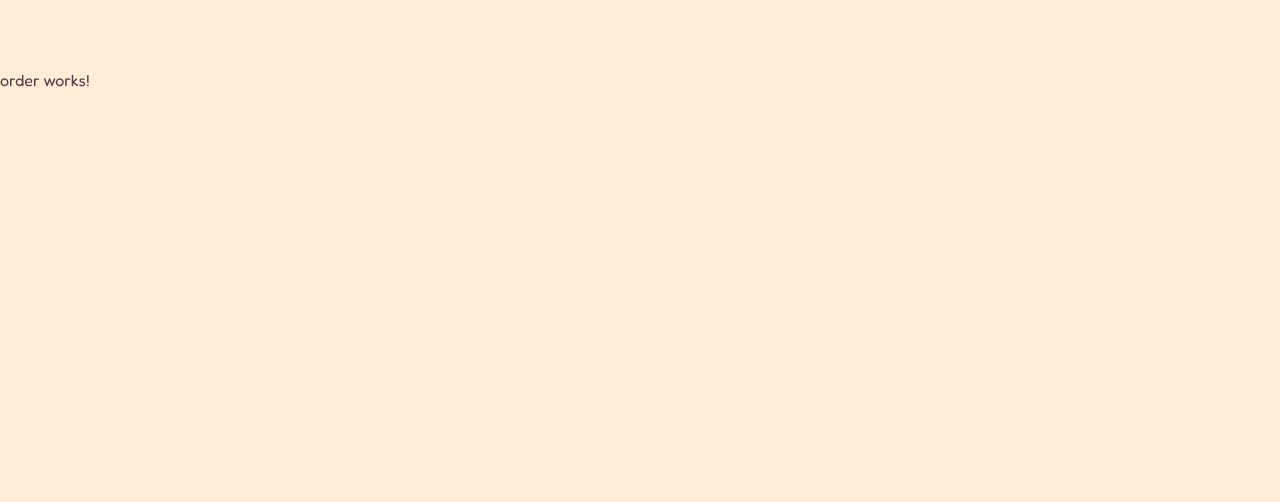
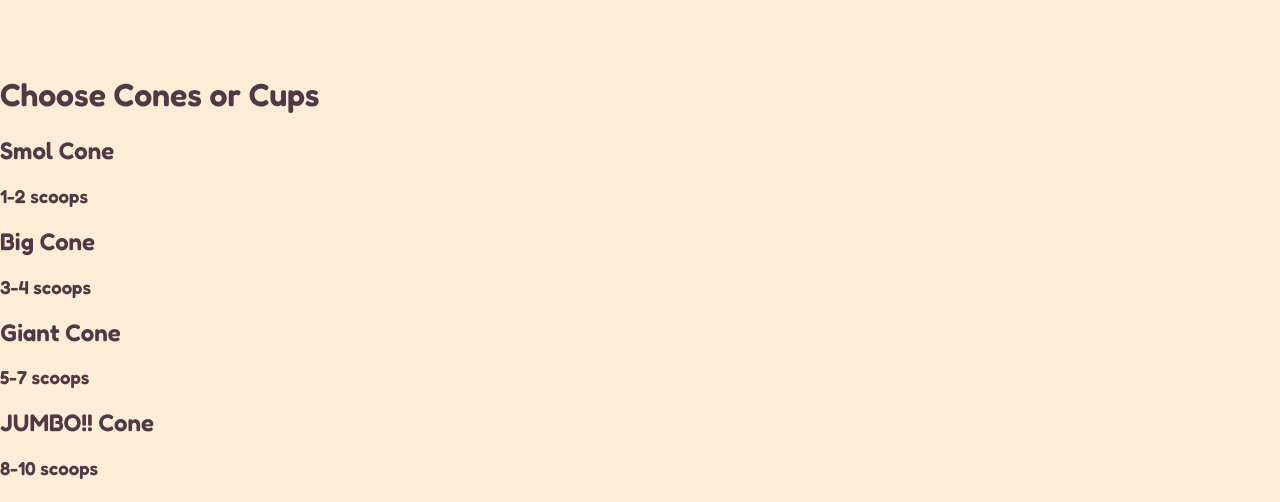
Before and after one commit to davidgabriela/ice-cream-shop, an Angular app in the folder ice-cream-shop/: page /order in a window 1280 px wide. Shown: the part 296-798 px from the top of the page. Built offline with nearby package versions, Linux system fonts and the light colour scheme.

Commit message:
Added order button and mock ice cream cones

```diff
--- a/ice-cream-shop/src/app/flavours/flavours.component.ts
+++ b/ice-cream-shop/src/app/flavours/flavours.component.ts
@@ -1,5 +1,5 @@
 import { Component, OnInit } from '@angular/core';
-import { FLAVOURS } from './mock-flavours';
+import { FLAVOURS } from '../mock-data/mock-flavours';
 
 @Component({
   selector: 'app-flavours',
--- a/ice-cream-shop/src/app/home/home.component.html
+++ b/ice-cream-shop/src/app/home/home.component.html
@@ -2,4 +2,6 @@
   <h1>Monkey Kreams Ice Cream</h1>
   <h2>A large variety of banana flavoured ice cream</h2>
   <a mat-raised-button routerLink="/order"> Order Now! </a>
+
+  <app-flavours></app-flavours>
 </div>
--- /dev/null
+++ b/ice-cream-shop/src/app/mock-data/cone.ts
@@ -0,0 +1,6 @@
+export interface Cone {
+  id: number;
+  name: string;
+  description: string;
+  img_url: string;
+}
--- /dev/null
+++ b/ice-cream-shop/src/app/mock-data/mock-cones.ts
@@ -0,0 +1,13 @@
+import { Cone } from "./cone";
+
+export const CONES: Cone[] = [
+  { id: 21, name: 'Smol Cone', description: '1-2 scoops', img_url: "" },
+  { id: 22, name: 'Big Cone', description: '3-4 scoops', img_url: "" },
+  { id: 23, name: 'Giant Cone', description: '5-7 scoops', img_url: "" },
+  { id: 24, name: 'JUMBO!! Cone', description: '8-10 scoops', img_url: "" },
+  { id: 25, name: 'Waffle Bowl', description: '3-5 scoops', img_url: "" },
+  { id: 26, name: 'Smol Cup', description: '1-2 scoops', img_url: "" },
+  { id: 27, name: 'Big Cup', description: '3-4 scoops', img_url: "" },
+  { id: 28, name: 'Giant Cup', description: '5-7 scoops', img_url: "" },
+  { id: 29, name: 'JUMBO!! Cup', description: '8-10 scoops', img_url: "" },
+];
--- a/ice-cream-shop/src/app/order/order.component.html
+++ b/ice-cream-shop/src/app/order/order.component.html
@@ -1 +1,7 @@
-<p>order works!</p>
+<div class="container">
+  <h1>Choose Cones or Cups</h1>
+  <div *ngFor="let cone of cones">
+    <h2>{{ cone.name }}</h2>
+    <h3>{{ cone.description }}</h3>
+  </div>
+</div>
--- a/ice-cream-shop/src/app/order/order.component.ts
+++ b/ice-cream-shop/src/app/order/order.component.ts
@@ -1,4 +1,5 @@
 import { Component, OnInit } from '@angular/core';
+import { CONES } from '../mock-data/mock-cones';
 
 @Component({
   selector: 'app-order',
@@ -7,6 +8,8 @@ import { Component, OnInit } from '@angular/core';
 })
 export class OrderComponent implements OnInit {
 
+  cones = CONES;
+
   constructor() { }
 
   ngOnInit(): void {
--- a/ice-cream-shop/src/styles.css
+++ b/ice-cream-shop/src/styles.css
@@ -34,15 +34,15 @@ body {
 }
 
 .mat-raised-button {
+  background-color: #ffd48a;
+  color: #524838;
   font-family:"Fredoka", sans-serif;
   font-weight: 500;
-  background-color: rgb(251 191 193);
-  color: #523844;
   font-size: 120%;
   padding: 10px;
 }
 
 .mat-raised-button:hover {
-  background-color: #ffd48a;
+  background-color: #ffc664;
   color: #524838;
 }
```
Also changed, not shown: ice-cream-shop/src/app/mock-data/flavour.ts (line endings or trailing spaces), ice-cream-shop/src/app/mock-data/mock-flavours.ts (line endings or trailing spaces).
